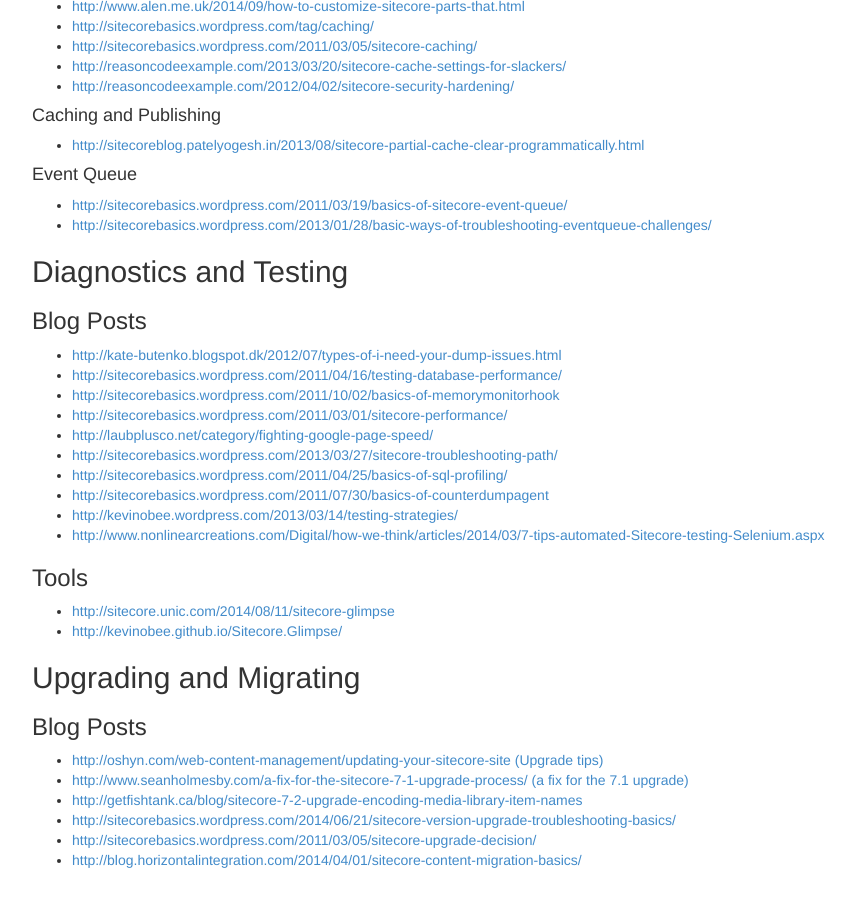
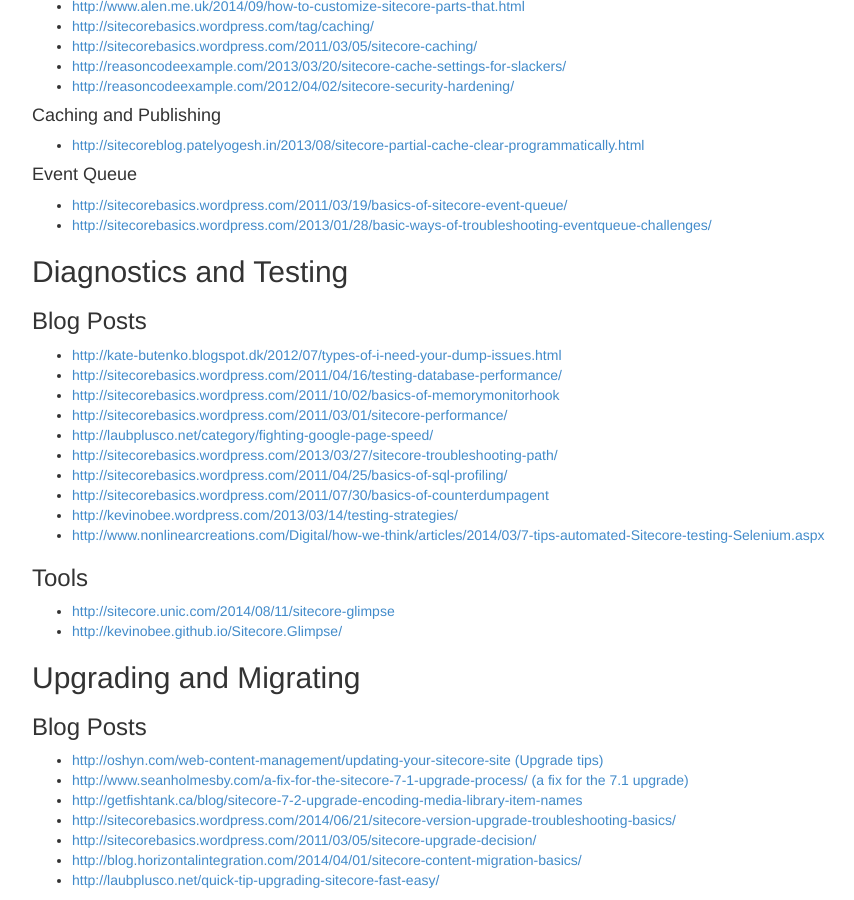
Before and after one commit to Sitecore-Community/docs, a Jekyll site: the page built from documentation/Scaling and Optimization/index.md, in a window 1280 px wide and 900 px high, scrolled down 716 px. Shown: the whole window, without its empty margins (38-892 px from the left). Built offline with Jekyll 4.4.1, drawn with Linux system fonts in a browser that asks for light colours; nearby versions of some CDN libraries; some of the changed lines change nothing that is shown.

Commit message:
Update index.md

```diff
--- a/documentation/Scaling and Optimization/index.md
+++ b/documentation/Scaling and Optimization/index.md
@@ -66,3 +66,4 @@
 * [http://sitecorebasics.wordpress.com/2014/06/21/sitecore-version-upgrade-troubleshooting-basics/ ](http://sitecorebasics.wordpress.com/2014/06/21/sitecore-version-upgrade-troubleshooting-basics/ )
 * [http://sitecorebasics.wordpress.com/2011/03/05/sitecore-upgrade-decision/](http://sitecorebasics.wordpress.com/2011/03/05/sitecore-upgrade-decision/)
 * [http://blog.horizontalintegration.com/2014/04/01/sitecore-content-migration-basics/ ](http://blog.horizontalintegration.com/2014/04/01/sitecore-content-migration-basics/ )
+* [http://laubplusco.net/quick-tip-upgrading-sitecore-fast-easy/](http://laubplusco.net/quick-tip-upgrading-sitecore-fast-easy/)
```
